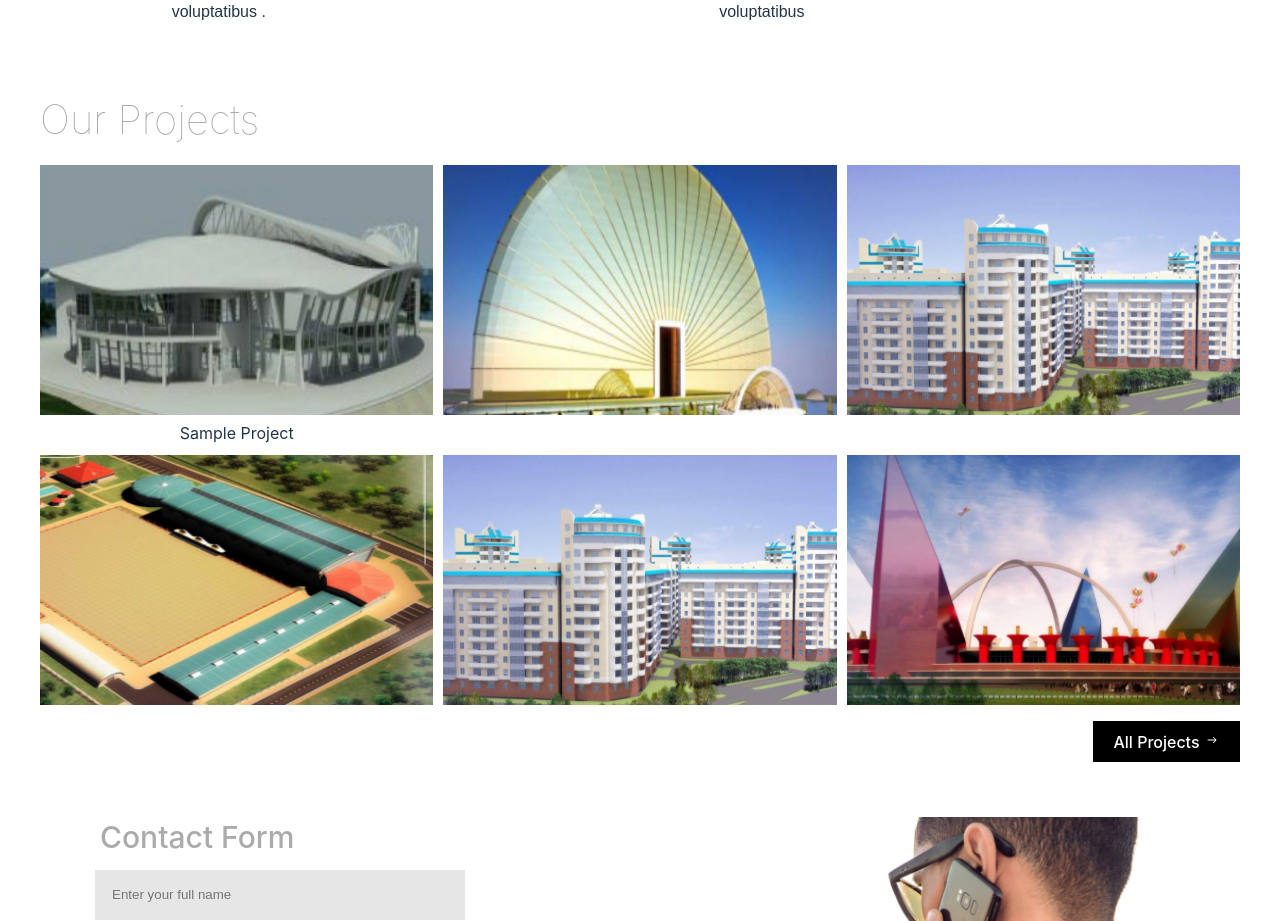
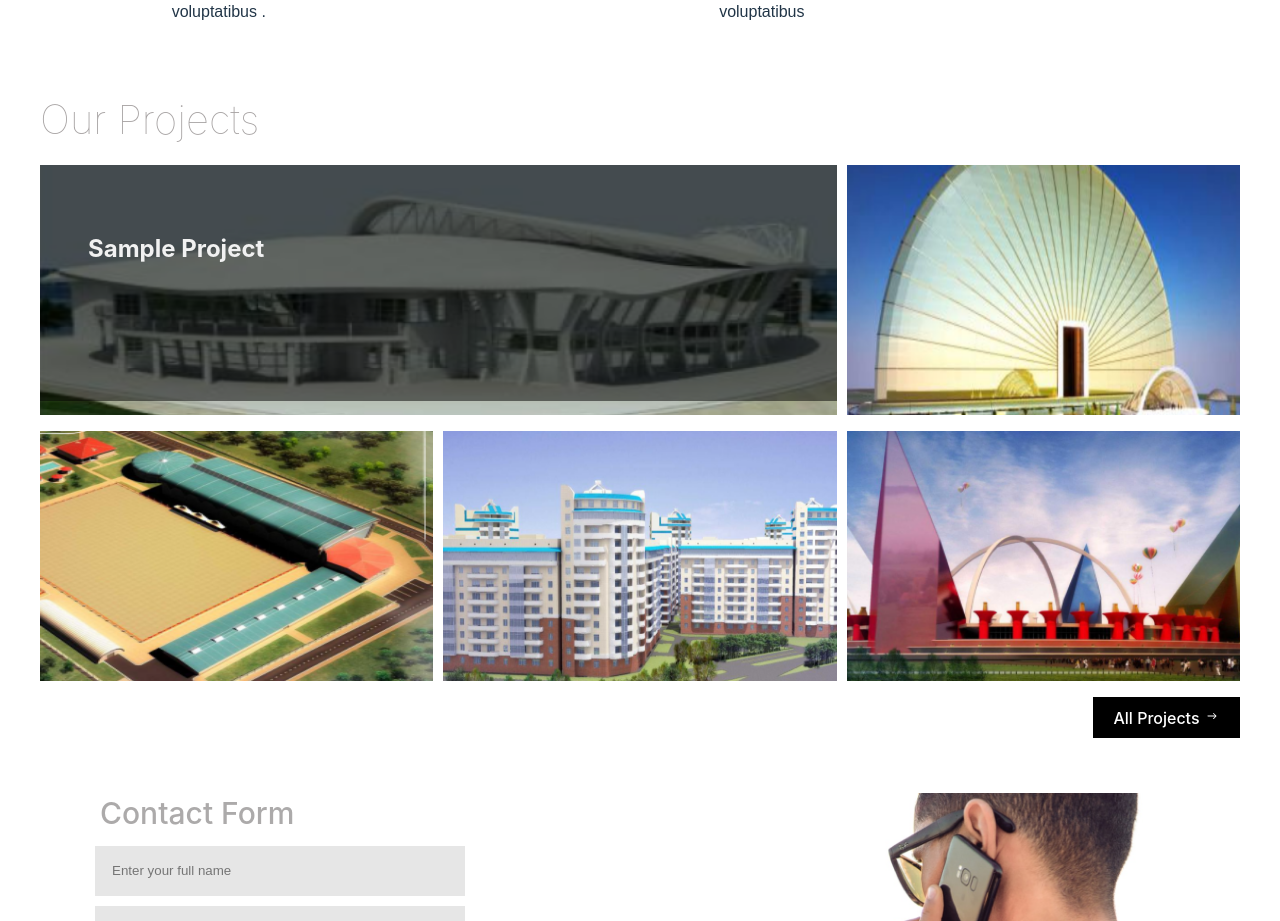
Before and after one commit to moromoke01/Kodecamp-task3-landingPage, a React (Vite) app: page / in a window 1280 px wide. Shown: the part 1701-2622 px from the top of the page. Built offline with nearby package versions, Linux system fonts and the light colour scheme.

Commit message:
initial commit

```diff
--- a/src/App.css
+++ b/src/App.css
@@ -236,6 +236,54 @@
   color: #a7a3a3;
 }
 
+.FirstProjectImg{
+  grid-column: span 2;
+  width:auto;
+  position:relative;
+  overflow: hidden;
+}
+.FirstProjectImg .content{
+  display: flex;
+  align-items: center;
+  justify-content: left;
+  position:absolute;
+  background: rgba(0, 0, 0, 0.5);
+  color:#f1f1f1;
+  bottom: 0;
+  left: 0;
+  right: 0;
+  width:100%;
+  height:100%;
+  object-fit: cover;
+  padding-bottom:1em;
+  padding-left:2em;
+}
+
+.FirstProjectImg img {
+  /* grid-column: span 2; */
+  width: 100%;
+  max-width: 100%;
+  height: auto;
+}
+
+/* .project-info {
+  position: absolute;
+  bottom: 0;
+  left: 0;
+  right: 0;
+  background-color: rgba(0, 0, 0, 0.5);
+  padding: 10px;
+} */
+
+/* .content {
+  color: #fff;
+  margin: 0;
+}
+
+.description {
+  color: #fff;
+  margin: 5px 0 0;
+} */
 .project button {
   display: block;
   align-items: right;
@@ -266,7 +314,8 @@
 
 .project-img-grid img:nth-child(1),
 .project-img-grid img:nth-child(2) {
-  grid-column: span 1;
+  grid-column: span 2;
+  width: 100%;
 }
 
 .project-img-grid img:nth-child(3),
--- a/src/Components/Project.jsx
+++ b/src/Components/Project.jsx
@@ -11,9 +11,8 @@ const Project = () => {
 
         <p>Our Projects</p>
       <div className='project-img-grid'>
-          <div><img src={projectImg0} alt="projectImg0" /> Sample Project</div>
+          <div className="FirstProjectImg"><img src={projectImg0} alt="projectImg0" /> <h2 className="content">Sample Project</h2></div>
           <img src={projectImg1} alt="projectImg1" />
-          <img src={projectImg3} alt="projectImg3" />
           <img src={projectImg2} alt="projectImg2" />
           <img src={projectImg3} alt="projectImg3" />
           <img src={projectImg4} alt="projectImg" />
@@ -21,7 +20,7 @@ const Project = () => {
 
       <button>All Projects <IoIosArrowRoundForward /></button>
     </div>
-  )
+ )
 }
 
 export default Project
```
